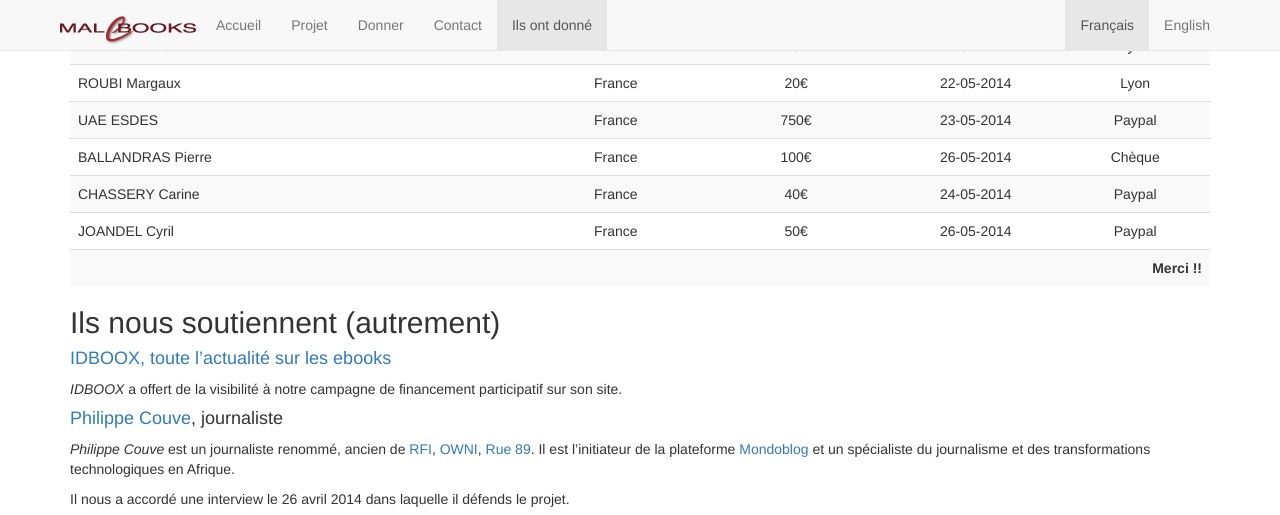
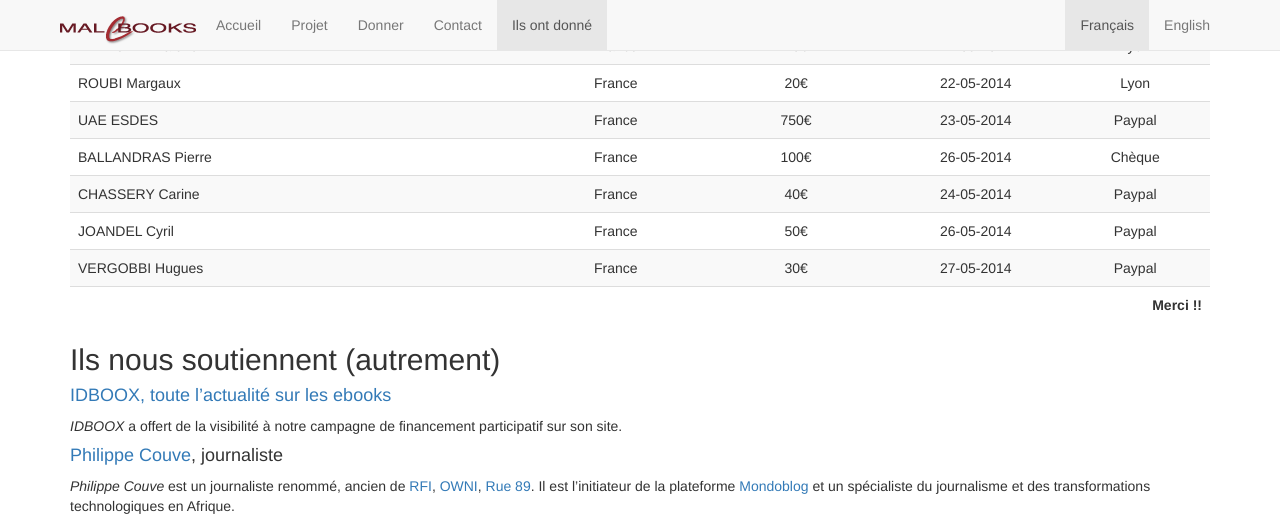
Before and after one commit to HumanESDES/malebooks, a Jekyll site: the page built from donneurs/index.md, in a window 1280 px wide and 900 px high, scrolled down 2107 px, cut to the strip 0-515 px from the top of the window. Built offline with Jekyll 4.4.1, drawn with Linux system fonts in a browser that asks for light colours; nearby versions of some CDN libraries; Markdown is read by kramdown in place of the engine named in the settings.

Commit message:
Update donors.html

```diff
--- a/_includes/donors.html
+++ b/_includes/donors.html
@@ -61,6 +61,7 @@
         <tr><td>BALLANDRAS Pierre</td><td>France</td><td>100€</td><td>26-05-2014</td><td>Chèque</td></tr>
         <tr><td>CHASSERY Carine</td><td>France</td><td>40€</td><td>24-05-2014</td><td>Paypal</td></tr>
         <tr><td>JOANDEL Cyril</td><td>France</td><td>50€</td><td>26-05-2014</td><td>Paypal</td></tr>
+        <tr><td>VERGOBBI Hugues</td><td>France</td><td>30€</td><td>27-05-2014</td><td>Paypal</td></tr>
         <tr><td colspan="5">{% if page.lang == 'en' %}Thank You !!{% else %}Merci !!{% endif %}</td></tr>
     </tbody>
 </table>
```
